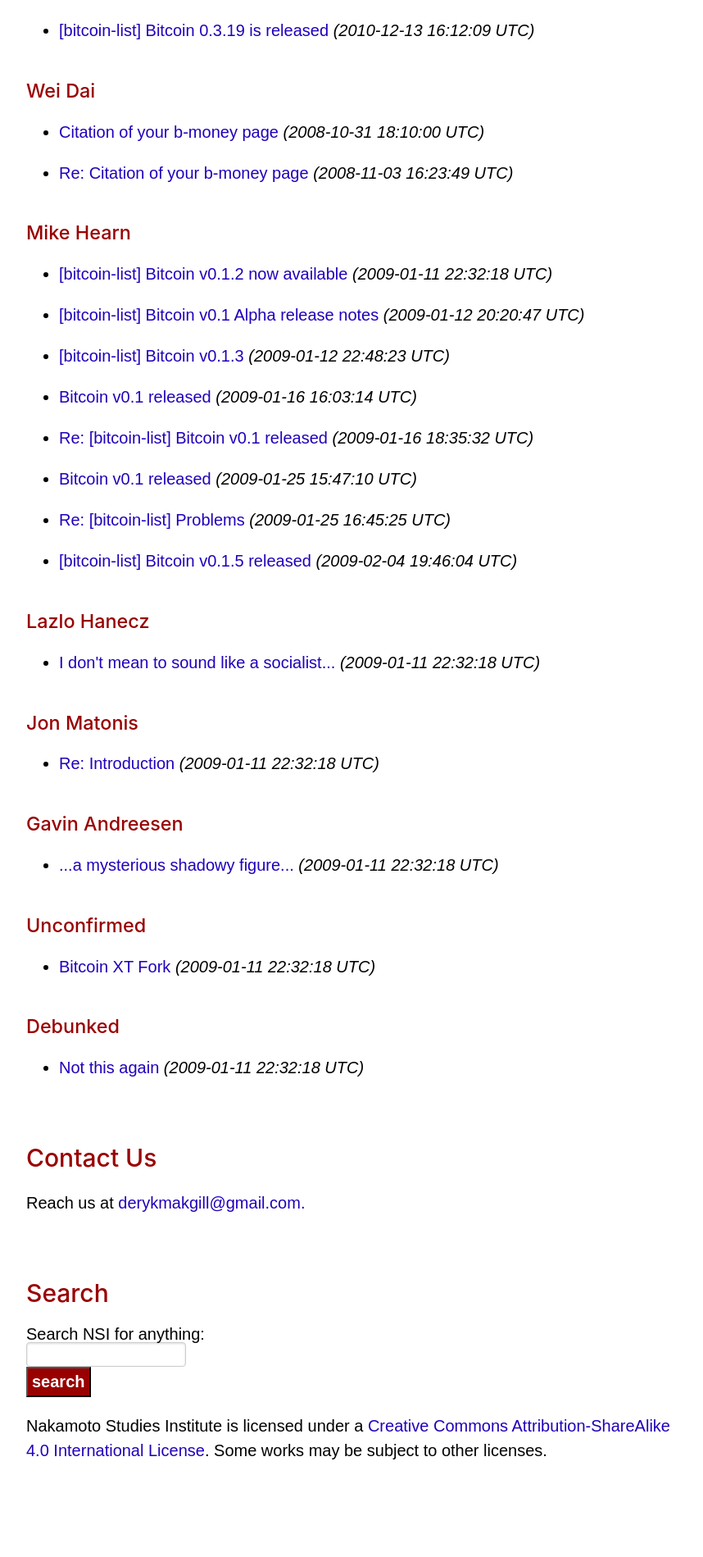
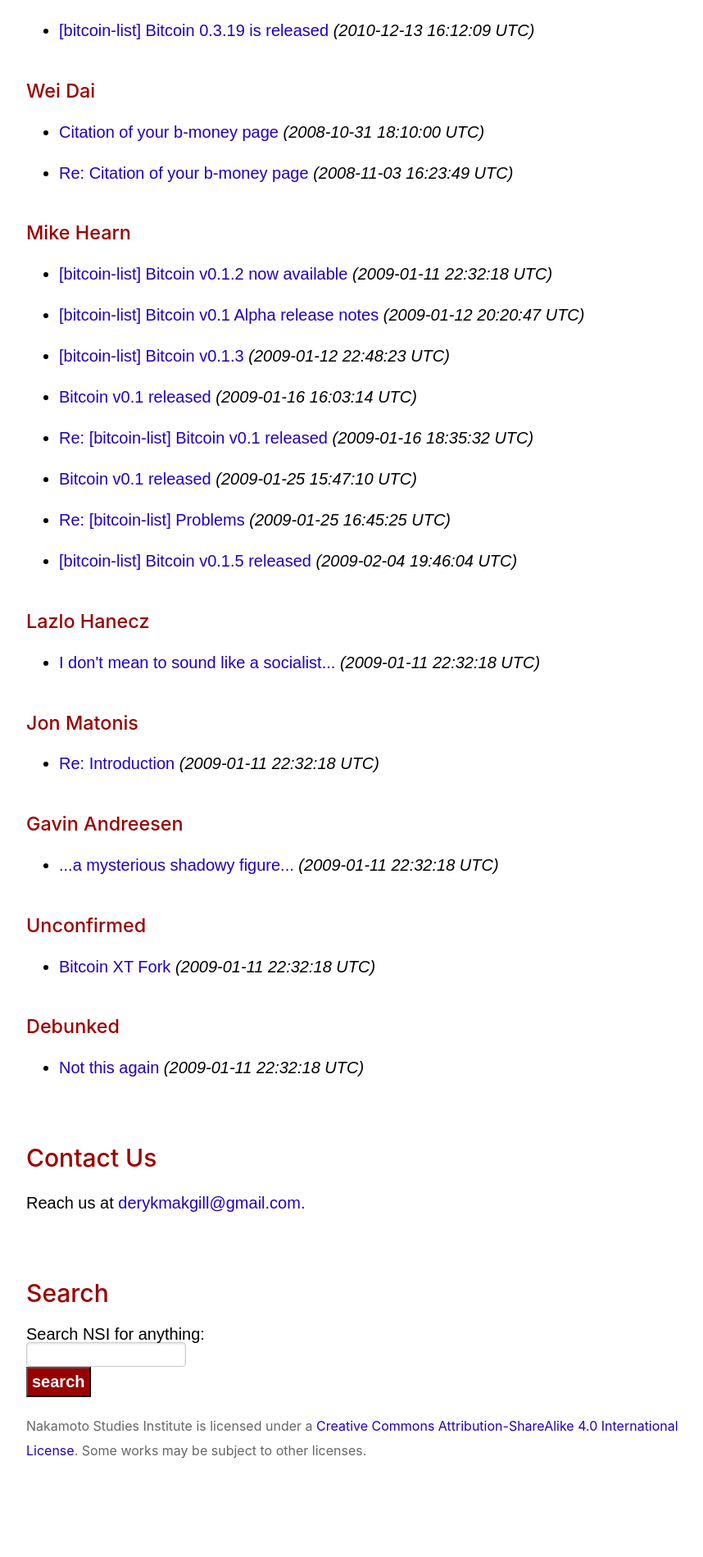
Before and after one commit to nakamotostudies/nakamotostudies.github.io, a Jekyll site: the page built from index.md, in a window 1280 px wide. Shown: the part 2125-4024 px from the top of the page at 82% size, without its empty margins (58-916 px from the left). Built offline with Jekyll 4.4.1, drawn with Linux system fonts in a browser that asks for light colours.

Commit message:
Update default.html

```diff
--- a/_layouts/default.html
+++ b/_layouts/default.html
@@ -65,9 +65,9 @@ body{max-width:55em;margin:0 auto;padding:5px;font-family:sans-serif;font-size:2
 </form>
 </section>
 
-	<section><div class="text-muted d-sm-flex mt-3">
+	<section>
 
-      <span class="ml-sm-3 d-block d-sm-inline"><span xmlns:dct="http://purl.org/dc/terms/" property="dct:title"> Nakamoto Studies Institute</span> is licensed under a <a rel="license" href="http://creativecommons.org/licenses/by-sa/4.0/">Creative Commons Attribution-ShareAlike 4.0 International License</a>. Some works may be subject to other licenses.</span>
-		</div></section><br>
+ <small><span xmlns:dct="http://purl.org/dc/terms/" property="dct:title"> Nakamoto Studies Institute</span> is licensed under a <a rel="license" href="http://creativecommons.org/licenses/by-sa/4.0/">Creative Commons Attribution-ShareAlike 4.0 International License</a>. Some works may be subject to other licenses.</span></small>
+		</section><br>
 
 </body></html>
```
